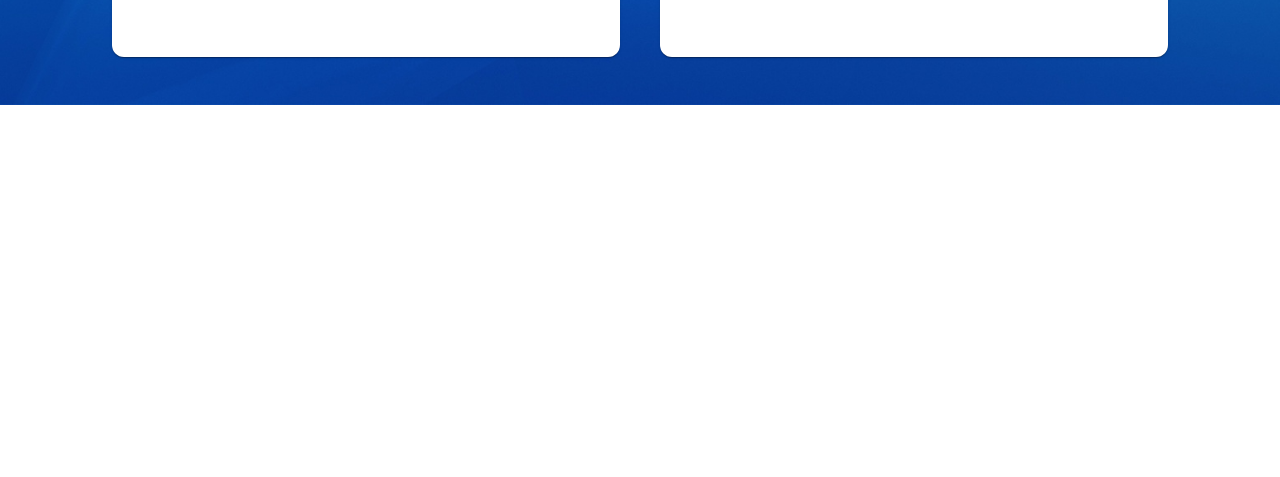
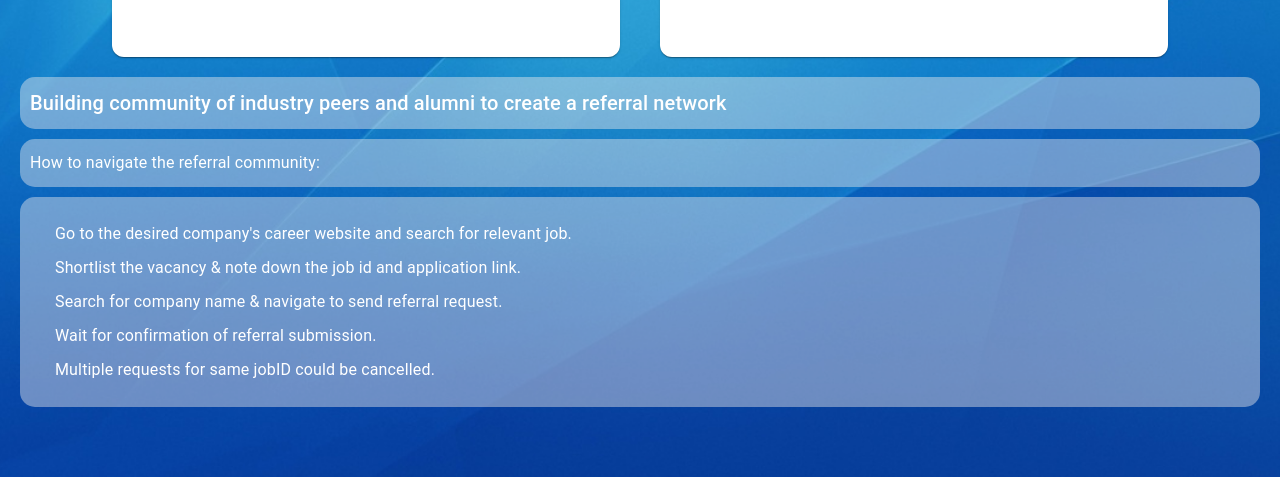
Before and after one commit to shekhar000gurjar/nextjsnetlify, a Next.js app: page /login in a window 1280 px wide. Shown: the part 765-1242 px from the top of the page. Before the commit the page ends 870 px from the top, so only its background shows below. Built offline with nearby package versions, Linux system fonts and the light colour scheme; no server answers.

Commit message:
update the code

```diff
--- /dev/null
+++ b/app/home/ReferralCommunity.js
@@ -0,0 +1,74 @@
+"use client";
+
+import React from 'react';
+import { Box, Typography } from '@mui/material';
+
+const ReferralCommunity = () => {
+    return (
+        <Box>
+            <Box
+                sx={{
+                    // background: 'linear-gradient(135deg, #87ceeb, #4682b4)',
+                    color: 'white',
+                    padding: '20px',
+                    borderRadius: '10px',
+                    fontFamily: 'Arial, sans-serif'
+                }}
+            >
+                <Box
+                    sx={{
+                        fontSize: '1.5em',
+                        marginBottom: '10px',
+                        padding: '10px',
+                        backgroundColor: 'rgba(240 236 236 / 43%)',
+                        borderRadius: '15px'
+                    }}
+                >
+                    <Typography variant="h6">
+                        Building community of industry peers and alumni to create a referral network
+                    </Typography>
+                </Box>
+                <Box
+                    sx={{
+                        fontSize: '1.2em',
+                        marginBottom: '10px',
+                        padding: '10px',
+                        backgroundColor: 'rgba(240 236 236 / 43%)',
+                        borderRadius: '15px'
+                    }}
+                >
+                    <Typography variant="subtitle1">
+                        How to navigate the referral community:
+                    </Typography>
+                </Box>
+                <Box
+                    sx={{
+                        backgroundColor: 'rgba(240 236 236 / 43%)',
+                        padding: '15px',
+                        borderRadius: '15px'
+                    }}
+                >
+                    <ol style={{ paddingLeft: '20px' }}>
+                        <Typography component="li" sx={{ margin: '10px 0' }}>
+                            Go to the desired company's career website and search for relevant job.
+                        </Typography>
+                        <Typography component="li" sx={{ margin: '10px 0' }}>
+                            Shortlist the vacancy & note down the job id and application link.
+                        </Typography>
+                        <Typography component="li" sx={{ margin: '10px 0' }}>
+                            Search for company name & navigate to send referral request.
+                        </Typography>
+                        <Typography component="li" sx={{ margin: '10px 0' }}>
+                            Wait for confirmation of referral submission.
+                        </Typography>
+                        <Typography component="li" sx={{ margin: '10px 0' }}>
+                            Multiple requests for same jobID could be cancelled.
+                        </Typography>
+                    </ol>
+                </Box>
+            </Box>
+        </Box>
+    );
+}
+
+export default ReferralCommunity;
--- a/app/login/page.js
+++ b/app/login/page.js
@@ -130,6 +130,7 @@ import axios from 'axios';
 import { LoadingButton } from "@mui/lab";
 import { allUsers, userDetails } from "@/middleware/userDetails";
 import { postResponse } from "../components/_apihandler";
+import ReferralCommunity from "../home/ReferralCommunity";
 
 export default function Login() {
     const [formData, setFormData] = useState({
@@ -346,6 +347,9 @@ export default function Login() {
                     </Grid>
                 </Container>
             </Box>
+            <Grid mt={4}>
+                <ReferralCommunity />
+            </Grid>
         </Box>
     );
 }
```
